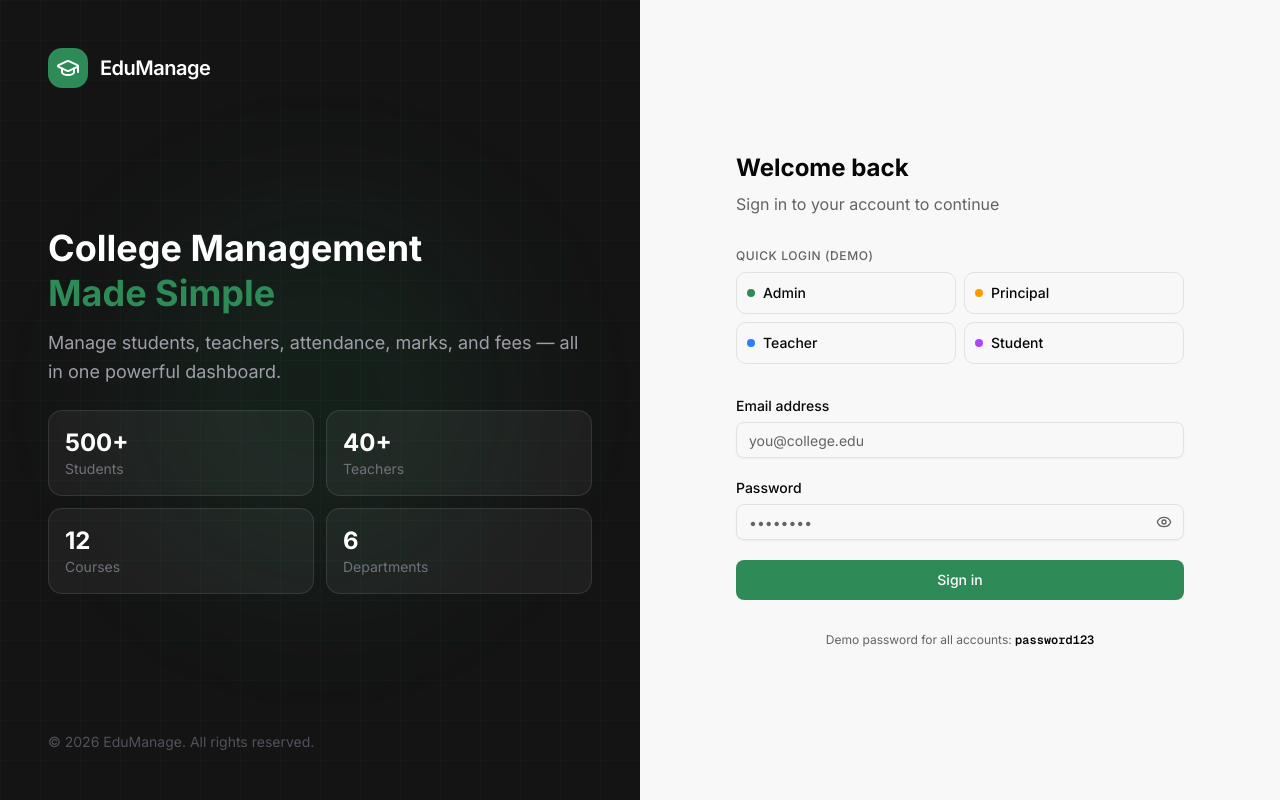
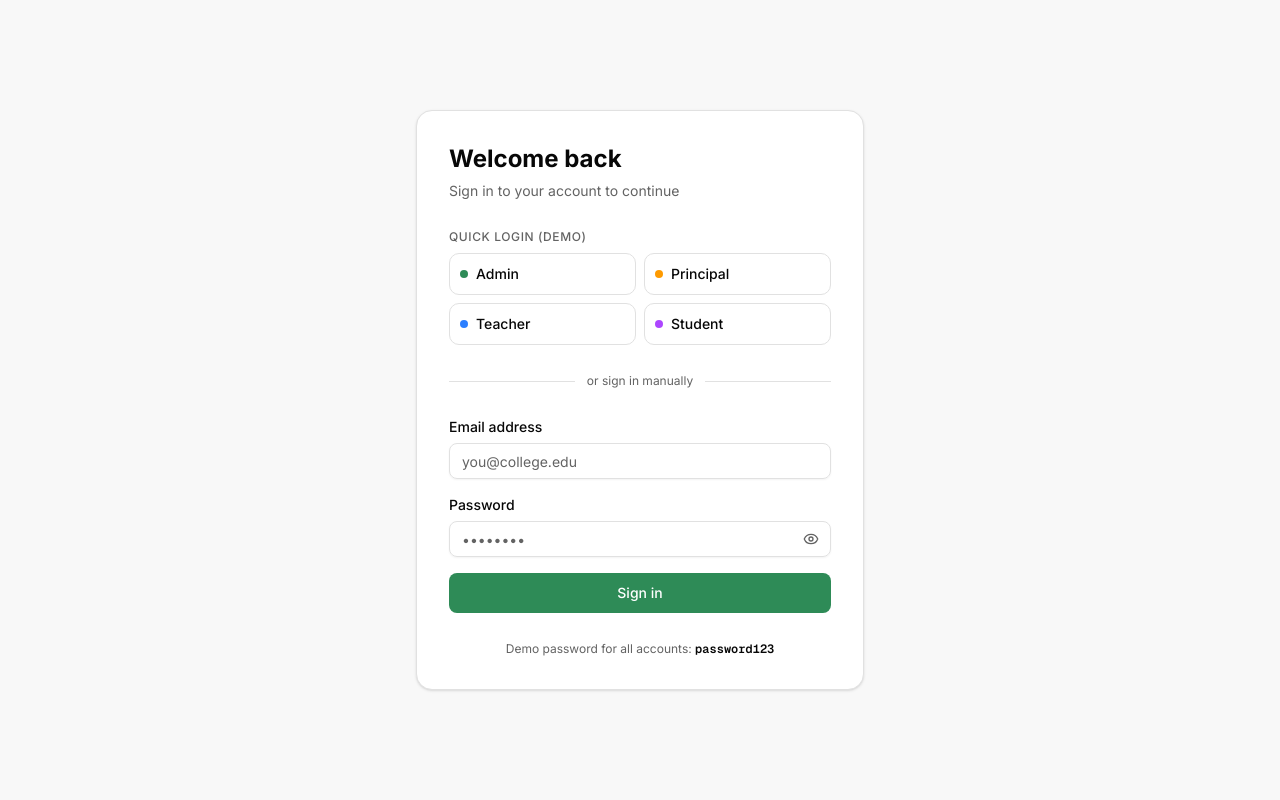
Before and after one commit to thehridaydas/v0-college-dashboard, a Next.js app: page /login in a window 1280 px wide. Built offline with nearby package versions, Linux system fonts and the light colour scheme.

Commit message:
feat: redesign page layout to single centered card
Remove left panel and split layout, add centered card with login form.

```diff
--- a/app/login/page.tsx
+++ b/app/login/page.tsx
@@ -6,7 +6,7 @@ import { useRouter } from "next/navigation"
 import { useForm } from "react-hook-form"
 import { zodResolver } from "@hookform/resolvers/zod"
 import { toast } from "sonner"
-import { Eye, EyeOff, GraduationCap, Loader2 } from "lucide-react"
+import { Eye, EyeOff, Loader2 } from "lucide-react"
 import { Button } from "@/components/ui/button"
 import { Input } from "@/components/ui/input"
 import { Label } from "@/components/ui/label"
@@ -68,75 +68,13 @@ export default function LoginPage() {
   }
 
   return (
-    <div className="min-h-screen bg-background flex">
-      {/* Left panel */}
-      <div className="hidden lg:flex lg:w-1/2 bg-[#141414] flex-col justify-between p-12 relative overflow-hidden">
-        {/* Background grid */}
-        <div
-          className="absolute inset-0 opacity-5"
-          style={{
-            backgroundImage:
-              "linear-gradient(#2E8B57 1px, transparent 1px), linear-gradient(90deg, #2E8B57 1px, transparent 1px)",
-            backgroundSize: "40px 40px",
-          }}
-        />
-        {/* Glow */}
-        <div className="absolute top-1/2 left-1/2 -translate-x-1/2 -translate-y-1/2 w-96 h-96 rounded-full bg-[#2E8B57]/10 blur-3xl" />
+    <div className="min-h-screen bg-background flex items-center justify-center p-4">
+      <div className="w-full max-w-md bg-card border border-border rounded-2xl shadow-sm p-8 space-y-7">
 
-        <div className="relative">
-          <div className="flex items-center gap-3">
-            <div className="w-10 h-10 rounded-xl bg-[#2E8B57] flex items-center justify-center">
-              <GraduationCap className="w-6 h-6 text-white" />
-            </div>
-            <span className="text-white text-xl font-semibold tracking-tight">EduManage</span>
-          </div>
-        </div>
-
-        <div className="relative space-y-6">
-          <div className="space-y-3">
-            <h1 className="text-4xl font-bold text-white leading-tight text-balance">
-              College Management
-              <br />
-              <span className="text-[#2E8B57]">Made Simple</span>
-            </h1>
-            <p className="text-zinc-400 text-lg leading-relaxed">
-              Manage students, teachers, attendance, marks, and fees — all in one powerful dashboard.
-            </p>
-          </div>
-          <div className="grid grid-cols-2 gap-3">
-            {[
-              { label: "Students", value: "500+" },
-              { label: "Teachers", value: "40+" },
-              { label: "Courses", value: "12" },
-              { label: "Departments", value: "6" },
-            ].map((stat) => (
-              <div key={stat.label} className="bg-white/5 rounded-xl p-4 border border-white/10">
-                <div className="text-2xl font-bold text-white">{stat.value}</div>
-                <div className="text-zinc-500 text-sm">{stat.label}</div>
-              </div>
-            ))}
-          </div>
-        </div>
-
-        <p className="relative text-zinc-600 text-sm">
-          &copy; {new Date().getFullYear()} EduManage. All rights reserved.
-        </p>
-      </div>
-
-      {/* Right panel */}
-      <div className="flex-1 flex items-center justify-center p-6 lg:p-12">
-        <div className="w-full max-w-md space-y-8">
-          {/* Mobile logo */}
-          <div className="flex items-center gap-3 lg:hidden">
-            <div className="w-9 h-9 rounded-xl bg-[#2E8B57] flex items-center justify-center">
-              <GraduationCap className="w-5 h-5 text-white" />
-            </div>
-            <span className="text-foreground text-lg font-semibold">EduManage</span>
-          </div>
-
-          <div className="space-y-2">
+        {/* Header */}
+        <div className="space-y-1.5">
           <h2 className="text-2xl font-bold text-foreground">Welcome back</h2>
-            <p className="text-muted-foreground">Sign in to your account to continue</p>
+          <p className="text-sm text-muted-foreground">Sign in to your account to continue</p>
         </div>
 
         {/* Demo accounts */}
@@ -148,16 +86,27 @@ export default function LoginPage() {
                 key={acc.role}
                 type="button"
                 onClick={() => fillDemo(acc.email)}
-                  className="flex items-center gap-2 p-2.5 rounded-lg border border-border hover:border-primary/50 hover:bg-accent transition-all text-left group"
+                className="flex items-center gap-2 p-2.5 rounded-lg border border-border hover:border-[#2E8B57]/50 hover:bg-accent transition-all text-left"
               >
-                  <div className={`w-2 h-2 rounded-full ${acc.color}`} />
+                <div className={`w-2 h-2 rounded-full shrink-0 ${acc.color}`} />
                 <span className="text-sm font-medium text-foreground">{acc.role}</span>
               </button>
             ))}
           </div>
         </div>
 
-          <form onSubmit={handleSubmit(onSubmit)} className="space-y-5">
+        {/* Divider */}
+        <div className="relative">
+          <div className="absolute inset-0 flex items-center">
+            <div className="w-full border-t border-border" />
+          </div>
+          <div className="relative flex justify-center">
+            <span className="bg-card px-3 text-xs text-muted-foreground">or sign in manually</span>
+          </div>
+        </div>
+
+        {/* Form */}
+        <form onSubmit={handleSubmit(onSubmit)} className="space-y-4">
           <div className="space-y-1.5">
             <Label htmlFor="email" className="text-sm font-medium">
               Email address
@@ -197,7 +146,11 @@ export default function LoginPage() {
             {errors.password && <p className="text-xs text-destructive">{errors.password.message}</p>}
           </div>
 
-            <Button type="submit" className="w-full bg-[#2E8B57] hover:bg-[#236b44] text-white h-10" disabled={isLoading}>
+          <Button
+            type="submit"
+            className="w-full bg-[#2E8B57] hover:bg-[#236b44] text-white h-10"
+            disabled={isLoading}
+          >
             {isLoading ? (
               <>
                 <Loader2 className="w-4 h-4 mr-2 animate-spin" />
@@ -215,6 +168,5 @@ export default function LoginPage() {
         </p>
       </div>
     </div>
-    </div>
   )
 }
```
Lines whose indentation alone changed are shown as unchanged.
